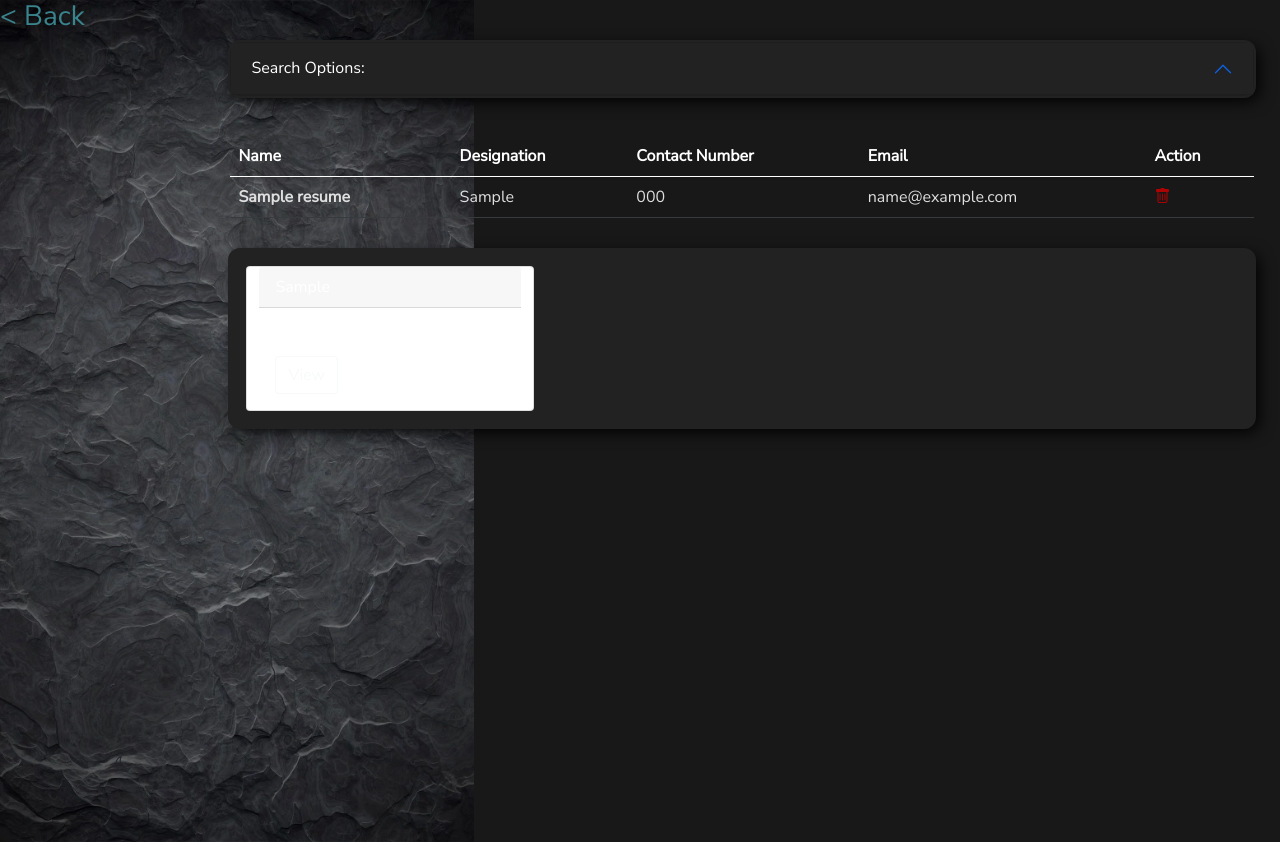
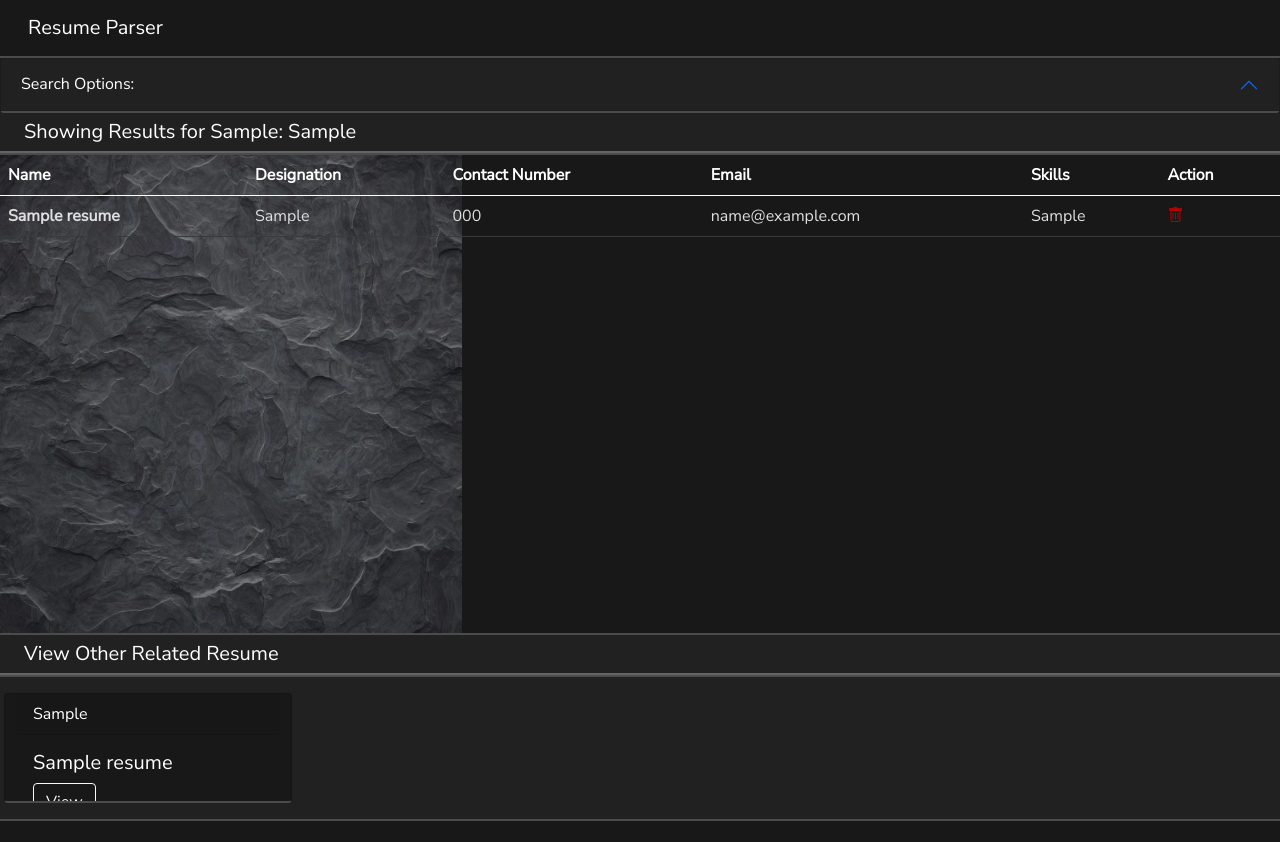
Before and after one commit to BasitAnsari/resume-parser, a Django app: template web/templates/search.html in a window 1280 px wide. After the commit the page ends 821 px from the top, so only its background shows below. Run offline with Django 3.2, Linux system fonts and the light colour scheme; tables that the repository leaves empty hold one stand-in row (values such as "Sample post"); the template is opened without the code that fills it: values that come from a table or form of the project are taken from there, most other values are stand-ins (such as "Sample title", 1, 10 or a date in 2020); some libraries are stand-ins or nearby versions.

Commit message:
minor project checkpoint

```diff
--- a/static/css/home.css
+++ b/static/css/home.css
@@ -123,6 +123,7 @@ button{
   #container{
     overflow-y: scroll;
     transition: ease .2s;
+    border-bottom: 2px solid #4b4b4b;
   }
   #container::-webkit-scrollbar {
     width: 10px;
--- a/web/templates/search.html
+++ b/web/templates/search.html
@@ -17,6 +17,7 @@
           background-repeat: no-repeat;
           background-size: contain;
           transition: ease .2s;
+          overflow: hidden;
         }
         body::-webkit-scrollbar {
             width: 20px;
@@ -51,26 +52,26 @@
             transition: ease .2s;
         }
         #other{
-            background-color: rgb(34,34,34);
-            box-shadow:
-                    0 0  0 2px var(--clr-back),
-                    0.3em 0.3em 1em var(--drop);
-            border-radius: 10px;
+            background-color: #212121;
             transition: ease .2s;
+            border-bottom: 2px solid #4b4b4b;
         }
       </style>
 {% endblock style %}
 {% block content %}
-    <button class="btn btn-rounded theme" id="chk">
-    <i class="bi bi-moon" id="moon"></i>
-    <i class="bi bi-brightness-high" id="sun""></i>
-    </button>
-    <a href="{% url 'web-home'%}" id="home"><h3>&lt; Back</h3></a>
-    <div class="main middle">
-        <div class="accordion" style="margin-left: 18vw; width: 80vw;">
+<nav class="navbar navbar-dark top-nav">
+  <div class="container-fluid">
+    <a class="navbar-brand ms-3" href="{% url 'web-home'%}">Resume Parser</a>
+  </div>
+</nav>
+    <div class="d-flex justify-content-start">
+      <div class="w-100 d-inline-flex flex-column">
+        <div class="row">
+          <div class="col">
+            <div class="accordion">
               <div class="accordion-item" id="other">
                 <h2 class="accordion-header" id="headingOne">
-                <button class="accordion-button" style="background-color: rgb(34,34,34); color:white" type="button" data-bs-toggle="collapse" data-bs-target="#collapseOne" aria-expanded="true" aria-controls="collapseOne">
+                  <button class="accordion-button acc-btn" style="background-color: #212121; color:white;" type="button" data-bs-toggle="collapse" data-bs-target="#collapseOne" aria-expanded="true" aria-controls="collapseOne">
                     Search Options:
                   </button>
                 </h2>
@@ -79,7 +80,7 @@
                       <form method="post" class="p-0" id="form" action="">
                           {% csrf_token %}
                           <div class="col">
-                          <input type="text" name="Search" class="p-2" style="width: 65vw;" placeholder="Search.....">
+                            <input type="text" name="Search" class="p-2" style="width: 100%;" placeholder="Search....." required>
                           </div>
                           <div class="btn-group mt-3" role="group" aria-label="Basic outlined example">
                             <button type="submit" value="Search_name" name="form_type" class="btn btn-outline-light">Name</button>
@@ -92,7 +93,41 @@
                 </div>
               </div>
             </div>
-        <div class="row mt-4 pt-3 " id="container" style="margin-left: 18vw; width: 80vw; max-height: 48vh;">
+          </div>
+        </div>
+        <div class="row">
+          <div class="col" id="other">
+            <p class="one_line m-0 px-4 py-1" style="font-size: 20px;color: white;">Showing Results for {{sr_type}}: {{qr}}</p>
+
+          </div>
+        </div>
+        {% if resumes.has_other_pages %}
+        <div class="row">
+          <div class="col">
+            <div id="other">
+              <nav class="container pt-3 ps-3">
+                <ul class="pagination">
+                  {% if resumes.has_previous %}
+                  <li class="page-item"><a class="page-link" href="?page={{resumes.previous_page_number}}">Previous</a></li>
+                  {% endif %}
+                  {% for i in resumes.paginator.page_range %}
+                  {% if resumes.number == i %}
+                  <li class="page-item active"><a class="page-link" href="#">{{i}}</a></li>
+                  {% else %}
+                  <li class="page-item"><a class="page-link" href="?page={{i}}">{{i}}</a></li>
+                  {% endif %}
+                  {% endfor %}
+                  {% if resumes.has_next %}
+                  <li class="page-item"><a class="page-link" href="?page={{resumes.next_page_number}}">Next</a></li>
+                  {% endif %}
+                </ul>
+              </nav>
+            </div>
+          </div>
+        </div>
+        {% endif %}
+        <div class="row gx-0">
+          <div class="col" id="container" style="height: 60vh;">
             <table class="table table-dark table-hover" style="background-color: rgba(0,0,0,0)!important;">
             <thead>
               <tr>
@@ -100,6 +135,7 @@
                 <th scope="col">Designation</th>
                 <th scope="col">Contact Number</th>
                 <th scope="col">Email</th>
+                <th scope="col">Skills</th>
                 <th scope="col">Action</th>
               </tr>
             </thead>
@@ -110,15 +146,22 @@
                 <td><a href="{% url 'web-detail' instance.id %}">{{instance.designation}}</a></td>
                 <td><a href="{% url 'web-detail' instance.id %}">{{instance.phone}}</a></td>
                 <td><a href="{% url 'web-detail' instance.id %}">{{instance.email}}</a></td>
+                <td><a href="{% url 'web-detail' instance.id %}">{{instance.skills}}</a></td>
                 <td><a class="article-title" href="{% url 'web-delete' instance.id %}" aria-label="delete"><i class="bi bi-trash"></i></a></td>
               </tr>
               {% endfor%}
             </tbody>
           </table>
           </div>
-        <div class="row mt-3" id="other" style="margin-left: 18vw; width: 80vw; overflow-x: auto; overflow-y: hidden; flex-wrap: nowrap;">
+        </div>
+        <div class="row">
+          <div class="col" id="other">
+            <p class="one_line m-0 px-4 py-1" style="font-size: 20px;color: white;">View Other Related Resume</p>
+          </div>
+        </div>
+        <div class="row" id="other" style="overflow-x: auto; overflow-y: hidden; flex-wrap: nowrap; max-height: 18vh;">
           {% for resume in other %}
-            <div class="card text-white m-3 col-4" id="container" style="max-width: 18rem; display: inline-block; float: none;">
+          <div class="card text-white m-3 col-4" id="container" style="max-width: 18rem; display: inline-block; float: none; background-color: #181818;">
               <div class="card-header">{{ resume.designation }}</div>
               <div class="card-body">
                 <h5 class="card-title">{{resume.name}}</h5>
@@ -128,5 +171,6 @@
           {% endfor %}
       </div>
       </div>
+    </div>
     <script src="{% static 'javascript/darkmode.js' %}"></script>
 {% endblock content %}
```
Also changed, not shown: web/templates/home.html (+13 -34 lines), web/views.py (+9 -1 lines), 1 other file. Lines whose indentation alone changed are shown as unchanged.
